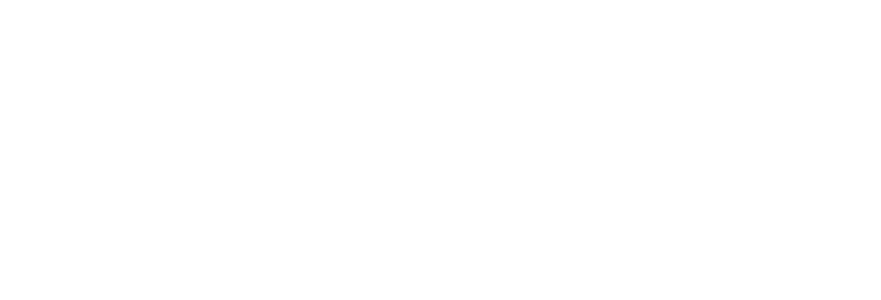
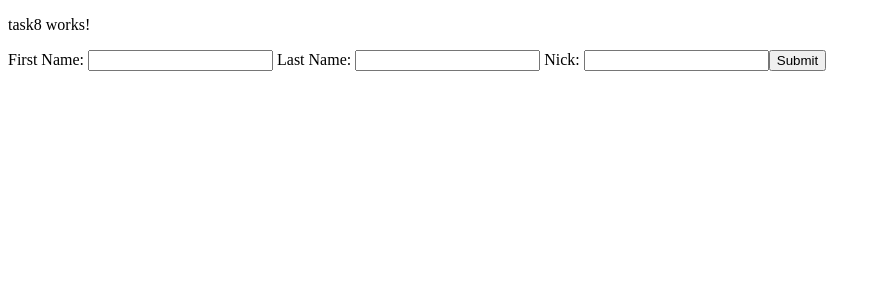
Before and after one commit to KBrzyski/soft-strong-recruitment, an Angular app: page /task8 in a window 1280 px wide. Before the commit this address led to /. Shown: the top 300 px of the page, without its empty margins (0-881 px from the left). Built offline with nearby package versions, Linux system fonts and the light colour scheme.

Commit message:
Task 8 done and a little fix to task 7

```diff
--- a/src/app/app-routing.module.ts
+++ b/src/app/app-routing.module.ts
@@ -6,6 +6,7 @@
 import { Task5Component } from '../app/task5/task5.component';
 import { Task6Component } from '../app/task6/task6.component';
 import { Task7Component } from '../app/task7/task7.component';
+import { Task8Component } from '../app/task8/task8.component';
 
 const routes: Routes = [
   { path: 'task1', component: Task1Component },
@@ -13,7 +14,8 @@
   { path: 'task4', component: Task4Component },
   { path: 'task5', component: Task5Component },
   { path: 'task6', component: Task6Component },
-  { path: 'task7', component: Task7Component }
+  { path: 'task7', component: Task7Component },
+  { path: 'task8', component: Task8Component }
 ];
 
 @NgModule({
--- a/src/app/app.module.ts
+++ b/src/app/app.module.ts
@@ -12,6 +12,7 @@
 import { Task1Component } from './task1/task1.component';
 import { FormsModule, ReactiveFormsModule } from '@angular/forms';
 import { Task7Component } from './task7/task7.component';
+import { Task8Component } from './task8/task8.component';
 
 @NgModule({
   declarations: [
@@ -23,7 +24,8 @@
     ChangeColorDirective,
     Task4Component,
     Task1Component,
-    Task7Component
+    Task7Component,
+    Task8Component
   ],
   imports: [
     BrowserModule,
--- a/src/app/task7/task7.component.ts
+++ b/src/app/task7/task7.component.ts
@@ -13,7 +13,7 @@
   repoForm: FormGroup;
 
   constructor(private task7Service: Task7Service, private formBuilder: FormBuilder) {
-    this.repoForm = formBuilder.group({
+    this.repoForm = this.formBuilder.group({
       name: ""
     });
   }
--- /dev/null
+++ b/src/app/task8/task8.component.html
@@ -0,0 +1,28 @@
+<p>task8 works!</p>
+
+<form [formGroup]="profileForm" (ngSubmit)="onSubmit(profileForm.value)">
+
+    <label>
+      First Name:
+      <input type="text" formControlName="firstName">
+    </label>
+
+    <label>
+      Last Name:
+      <input type="text" formControlName="lastName">
+    </label>
+
+    <label>
+      Nick:
+      <input type="text" formControlName="nick">
+    </label>
+
+    <button class="button" type="submit">Submit</button>
+
+</form>
+
+<ul *ngIf="user">
+    <li>First Name: {{ user.firstName }}</li>
+    <li>Last Name: {{ user.lastName }}</li>
+    <li>Nick: {{ user.nick }}</li>
+</ul>
--- /dev/null
+++ b/src/app/task8/task8.component.ts
@@ -0,0 +1,35 @@
+import { Component, OnInit } from '@angular/core';
+import { FormGroup, FormControl, FormBuilder } from '@angular/forms';
+
+@Component({
+  selector: 'app-task8',
+  templateUrl: './task8.component.html',
+  styleUrls: ['./task8.component.scss']
+})
+export class Task8Component implements OnInit {
+
+  profileForm: FormGroup;
+  user:User;
+
+  constructor(private formBuilder: FormBuilder) {
+    this.profileForm = this.formBuilder.group({
+      firstName: new FormControl(''),
+      lastName: new FormControl(''),
+      nick: new FormControl('')
+    });
+  }
+
+  ngOnInit(): void {
+  }
+
+  onSubmit(data):void{
+    this.user = data as User;
+  }
+
+}
+
+class User {
+  firstName: string;
+  lastName: string;
+  nick: string;
+}
```
Also changed, not shown: src/app/task8/task8.component.scss (added), 1 other file (tests, documents, lock files or other folders).
